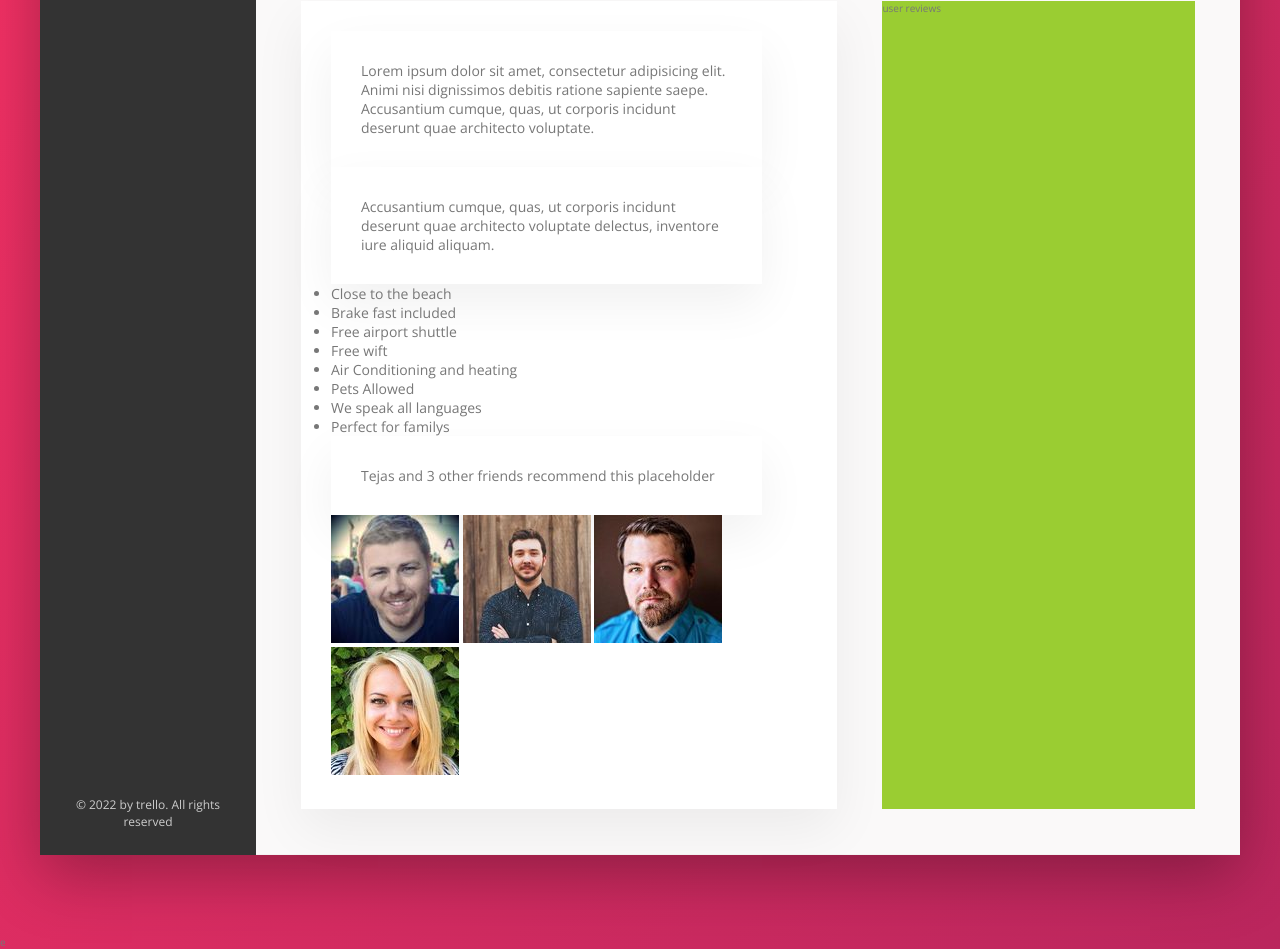
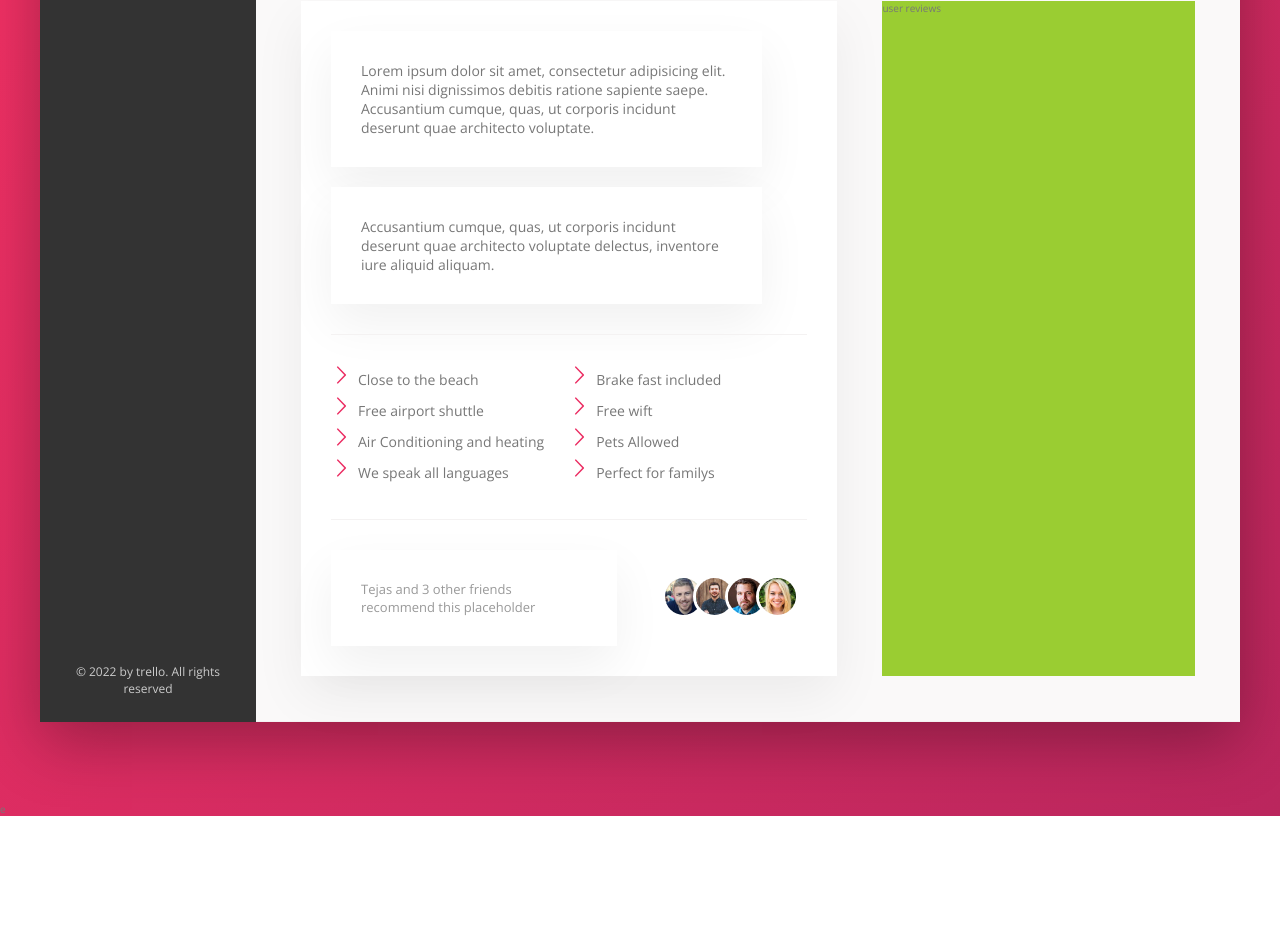
Before and after one commit to Gourav2404/Trillo, a website: page index.html in a window 1280 px wide. Shown: the part 641-1590 px from the top of the page. After the commit the page ends 1457 px from the top, so only its background shows below. Drawn offline with nearby package versions, Linux system fonts and the light colour scheme.

Commit message:
Description Section

```diff
--- a/index.html
+++ b/index.html
@@ -153,10 +153,10 @@
                                     Tejas and 3 other friends recommend this placeholder
                                 </p>
                                 <div class="recommend_friends">
-                                    <img src="img/user-3.jpg" alt="Friend 1" class="recommend_photo">
-                                    <img src="img/user-4.jpg" alt="Friend 2" class="recommend_photo">
-                                    <img src="img/user-5.jpg" alt="Friend 3" class="recommend_photo">
-                                    <img src="img/user-6.jpg" alt="Friend 4" class="recommend_photo">
+                                    <img src="img/user-3.jpg" alt="Friend 1" class="recommend__photo">
+                                    <img src="img/user-4.jpg" alt="Friend 2" class="recommend__photo">
+                                    <img src="img/user-5.jpg" alt="Friend 3" class="recommend__photo">
+                                    <img src="img/user-6.jpg" alt="Friend 4" class="recommend__photo">
                                 </div>
                             </div>
                         </div>
--- a/sass/_components.scss
+++ b/sass/_components.scss
@@ -295,3 +295,68 @@
         box-shadow: none;
     }
 }
+
+
+.paragraph:not(:last-of-type) {
+    margin-bottom: 2rem;
+}
+
+.list{
+    list-style: none;
+    margin: 3rem 0;
+    padding: 3rem 0 ;
+    border-top: var(--line);
+    border-bottom: var(--line);
+
+    display: flex;
+    flex-wrap: wrap;
+
+    &__item {
+        flex: 0 0 50%;
+        margin-bottom: 0.7rem;
+    }
+
+    &__item::before{
+        content: "";
+        display: inline-block;
+        height: 2rem;
+        width: 2rem;
+        margin-right: .7rem;
+        // background-image: url(../img/chevron-thin-right.svg);
+        // background-size: cover;
+
+        background-color: var(--color-primary);
+        -webkit-mask-image: url(../img/chevron-thin-right.svg);
+        -webkit-mask-size: cover;
+        mask-image: url(../img/chevron-thin-right.svg);
+        mask-size: cover;
+    }
+}
+
+.recommend {
+    font-size: 1.3rem;
+    color: var(--color-Grey-dark-3);
+
+    display: flex;
+    align-items: center;
+
+    &__count{
+        margin-right: auto;
+    }
+
+    &__friends {
+
+    }
+
+    &__photo{
+        // box-sizing: content-box;
+        height: 4.3rem;
+        width: 4.3rem;
+        border-radius: 50%;
+        border: 3px solid #fff;
+
+        &:not(:last-child){
+            margin-right: -1.5rem;
+        }
+    }
+}
```
Also changed, not shown: css/style.css.
